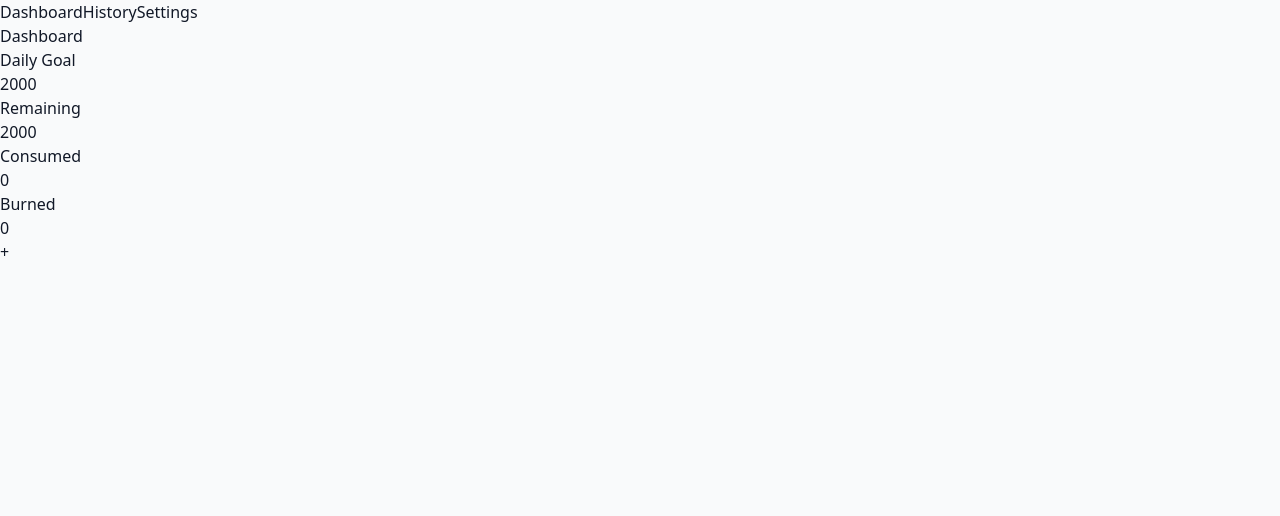
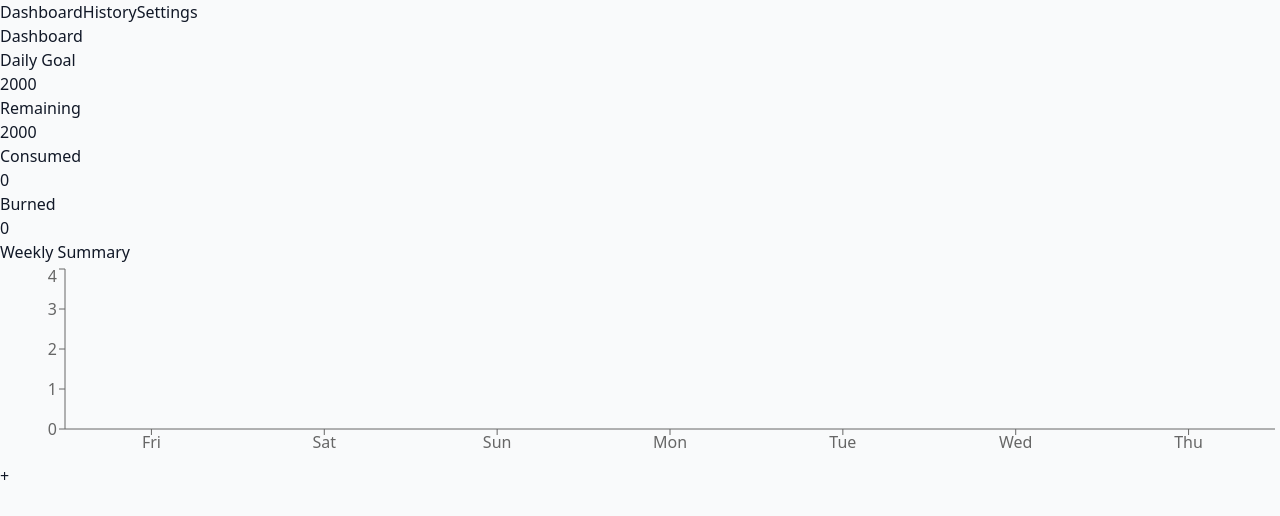
Before and after one commit to nitingoel27/calorie-tracker, a React (Vite) app: page / in a window 1280 px wide. Shown: the top 516 px of the page. Built offline with nearby package versions, Linux system fonts and the light colour scheme.

Commit message:
Weekly Chart

```diff
--- a/src/components/WeeklySummary.tsx
+++ b/src/components/WeeklySummary.tsx
@@ -28,7 +28,7 @@ const WeeklySummary = () => {
   })
 
   return (
-    <div className="p-4 bg-white rounded-xl shadow-sm">
+    <div className="pt-[20vh] bg-white rounded-xl shadow-sm">
       <h3 className="font-medium mb-2">Weekly Summary</h3>
       <ResponsiveContainer width="100%" height={200}>
         <BarChart data={data}>
--- a/src/pages/Dashboard.tsx
+++ b/src/pages/Dashboard.tsx
@@ -1,4 +1,5 @@
 import { useCalories } from "../context/CalorieContext";
+import WeeklySummary from "../components/WeeklySummary";
 
 export default function Dashboard() {
   const { meals, workouts, dailyGoal } = useCalories();
@@ -35,7 +36,6 @@ export default function Dashboard() {
           <p className="text-lg font-bold">{remaining}</p>
         </div>
       </div>
-
       <div className="grid grid-cols-2 gap-4 text-center">
         <div className="bg-blue-100 p-3 rounded">
           <p className="text-sm text-gray-600">Consumed</p>
@@ -47,6 +47,7 @@ export default function Dashboard() {
           <p className="text-lg font-bold">{burned}</p>
         </div>
       </div>
+              <div className="pt-8"><WeeklySummary /></div>
     </div>
   );
 }
```
